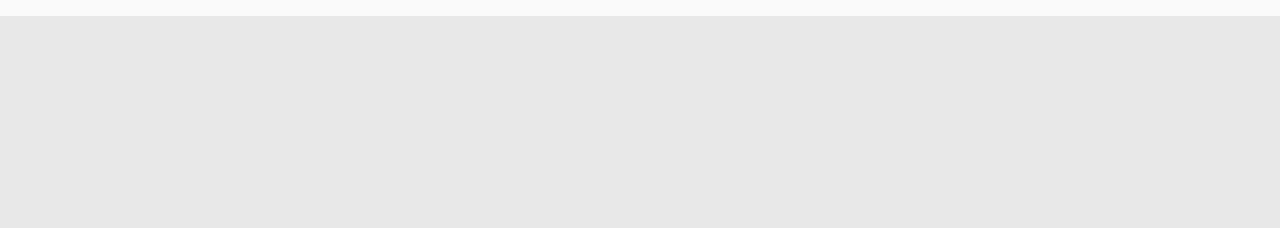
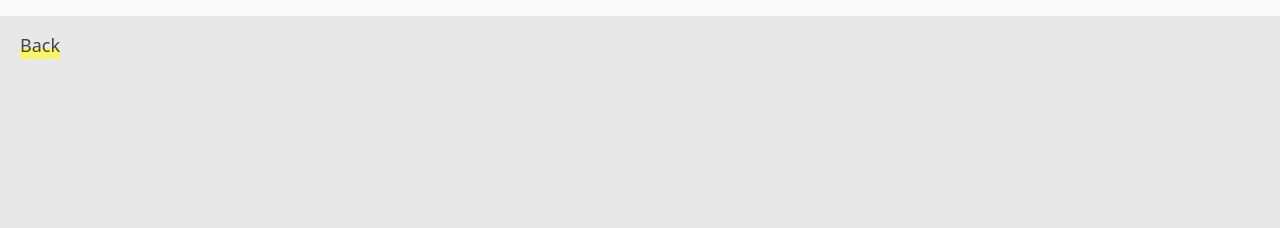
Before and after one commit to philipvanderbroek/philipvanderbroek.github.io, a Jekyll site: the page built from splunk.md, in a window 1280 px wide. Shown: the top 228 px of the page. Built offline with Jekyll 4.4.1, drawn with Linux system fonts in a browser that asks for light colours.

Commit message:
global header

```diff
--- a/_includes/scripts.html
+++ b/_includes/scripts.html
@@ -1,7 +1,7 @@
 <script src="https://cdnjs.cloudflare.com/ajax/libs/jquery/3.3.1/jquery.min.js"></script>
 <script>
    $(document).ready(function (){
-      $('.site').addClass('animated fadeInUp');
+      //$('.site').addClass('animated fadeInUp');
 
       $('#transformer-project').click(function() {
         return window.location.href = 'transformer';
--- a/_layouts/project-page.html
+++ b/_layouts/project-page.html
@@ -1,6 +1,8 @@
 ---
 layout: default
 ---
+<div class="global-back"><a>Back</a>
+</div>
 <div class="project-hero">
   <figure class="hero"></figure>
 </div>
--- a/assets/main.scss
+++ b/assets/main.scss
@@ -14,9 +14,9 @@ body {
     -o-font-smoothing: antialiased;
     line-height: 1.5;
 
-    -webkit-animation: fadeIn 3000ms;
-    -moz-animation: fadeIn 3000ms;
-    animation: fadeIn 3000ms;
+    -webkit-animation: fadeIn 2000ms;
+    -moz-animation: fadeIn 2000ms;
+    animation: fadeIn 2000ms;
     @-webkit-keyframes fadeIn {
       from {
         opacity: 0; }
@@ -71,6 +71,24 @@ a{
 
 ul{
   list-style-type: circle;
+}
+
+.global-back{
+  height: 50px;
+  position: fixed;
+  top: 0;
+  width: 100%;
+  display: flex;
+  align-items: center;
+  z-index: 2;
+  //background-color: transparent;
+  padding: 20px;
+  transition: all .2s cubic-bezier(0.3, 0, 0, 1);
+
+  .scrolled{
+      box-shadow: 0px 0px 70px 0px rgba(0,0,0,0.1);
+      background-color: #fff;
+  }
 }
 
 .intro{
```
